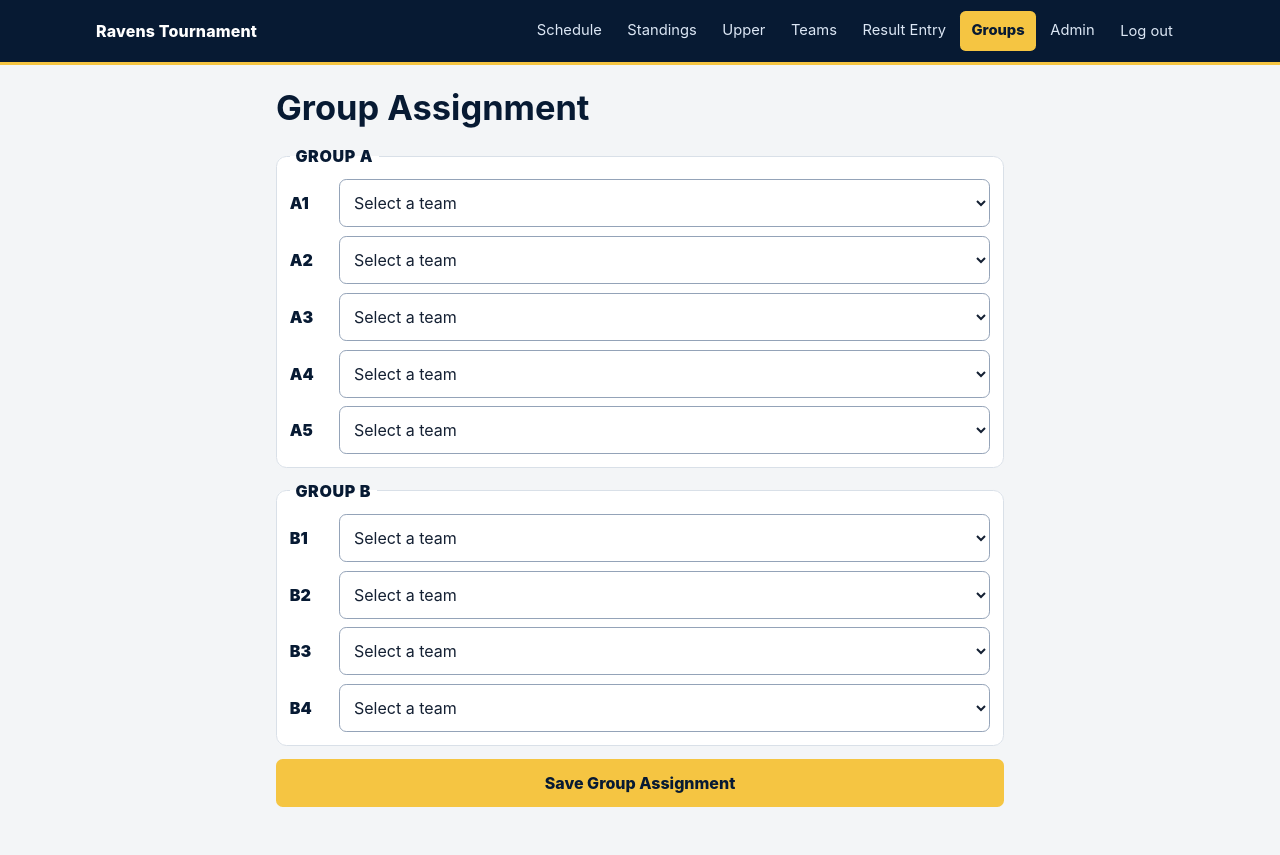
After one commit to dav1d-ol1ve1ra/ravens-tournament, a Django app: page /group-assignment/ in a window 1280 px wide. The commit adds this page. Run offline with Django 5.2, Linux system fonts and the light colour scheme; the visitor is signed in with stand-in values (Sample User, id 1); data that the repository does not hold is empty.

Commit message:
Add organiser group assignment page

```diff
--- a/tournament/forms.py
+++ b/tournament/forms.py
@@ -1,6 +1,56 @@
 from django import forms
 
-from .models import Match
+from .models import Match, Team
+
+
+GROUP_ASSIGNMENT_SLOTS = (
+    ('Group A', ('A1', 'A2', 'A3', 'A4', 'A5')),
+    ('Group B', ('B1', 'B2', 'B3', 'B4')),
+)
+ALL_GROUP_ASSIGNMENT_SLOTS = tuple(
+    slot for _, slots in GROUP_ASSIGNMENT_SLOTS for slot in slots
+)
+
+
+class GroupAssignmentForm(forms.Form):
+    def __init__(self, *args, locked=False, **kwargs):
+        super().__init__(*args, **kwargs)
+        teams = Team.objects.order_by('name', 'pk')
+        assigned_teams = {
+            team.group_slot: team
+            for team in teams
+            if team.group_slot in ALL_GROUP_ASSIGNMENT_SLOTS
+        }
+        for slot in ALL_GROUP_ASSIGNMENT_SLOTS:
+            self.fields[slot] = forms.ModelChoiceField(
+                queryset=teams,
+                label=slot,
+                empty_label='Select a team',
+                initial=assigned_teams.get(slot),
+                disabled=locked,
+                widget=forms.Select(attrs={'class': 'group-assignment-select'}),
+            )
+
+    def clean(self):
+        cleaned_data = super().clean()
+        if Team.objects.count() != len(ALL_GROUP_ASSIGNMENT_SLOTS):
+            raise forms.ValidationError(
+                'Exactly nine teams must be available before assignments can be saved.'
+            )
+
+        selected_teams = [
+            cleaned_data.get(slot) for slot in ALL_GROUP_ASSIGNMENT_SLOTS
+        ]
+        if any(team is None for team in selected_teams):
+            raise forms.ValidationError('All nine group slots must be assigned.')
+        if len({team.pk for team in selected_teams}) != len(selected_teams):
+            raise forms.ValidationError('Each team may be assigned to only one slot.')
+        return cleaned_data
+
+    def assignments(self):
+        return {
+            slot: self.cleaned_data[slot] for slot in ALL_GROUP_ASSIGNMENT_SLOTS
+        }
 
 
 class MatchResultForm(forms.ModelForm):
--- a/tournament/static/tournament/site.css
+++ b/tournament/static/tournament/site.css
@@ -333,6 +333,21 @@ button, input, select { font: inherit; }
 .save-button:hover, .save-button:focus-visible { background: #ffd95f; outline: 2px solid var(--ravens-navy-light); outline-offset: 1px; }
 .field-errors { margin: 0; padding-left: 1.1rem; color: var(--danger); font-size: 0.82rem; }
 
+/* Group assignment */
+.group-assignment-page { max-width: 760px; }
+.group-assignment-form { display: grid; gap: 0.8rem; }
+.assignment-group { display: grid; gap: 0.55rem; min-width: 0; margin: 0; padding: 0.8rem; border: 1px solid var(--border); border-radius: 0.65rem; background: var(--card-bg); }
+.assignment-group legend { padding: 0 0.35rem; color: var(--ravens-navy); font-size: 1rem; font-weight: 900; letter-spacing: 0.04em; text-transform: uppercase; }
+.assignment-row { display: grid; grid-template-columns: 2.5rem minmax(0, 1fr); gap: 0.55rem; align-items: center; }
+.assignment-row label { color: var(--ravens-navy); font-weight: 900; }
+.group-assignment-select { width: 100%; min-width: 0; min-height: 3rem; padding: 0.55rem 2rem 0.55rem 0.65rem; border: 1px solid #94a3b8; border-radius: 0.45rem; color: var(--text); background: white; }
+.group-assignment-select:focus { border-color: var(--ravens-navy-light); outline: 3px solid rgb(245 197 66 / 45%); }
+.assignment-row .field-errors { grid-column: 2; padding: 0; }
+.assignment-lock-warning, .assignment-errors { margin-bottom: 0.8rem; padding: 0.75rem 0.85rem; border: 1px solid #d5a22a; border-radius: 0.55rem; color: #654600; background: #fff5cf; }
+.assignment-lock-warning { display: grid; gap: 0.2rem; }
+.assignment-errors .errorlist { margin: 0; padding-left: 1.1rem; }
+.assignment-save { width: 100%; min-height: 3rem; }
+
 /* Homepage */
 .tournament-hero {
   display: grid;
--- /dev/null
+++ b/tournament/templates/tournament/group_assignment.html
@@ -0,0 +1,69 @@
+{% load static %}
+<!doctype html>
+<html lang="en">
+<head>
+  <meta charset="utf-8">
+  <meta name="viewport" content="width=device-width, initial-scale=1">
+  <title>Group Assignment | Ravens Tournament</title>
+  <link rel="stylesheet" href="{% static 'tournament/site.css' %}">
+</head>
+<body>
+  <header class="site-header">
+    <nav class="site-nav" aria-label="Main navigation">
+      <a class="brand" href="{% url 'home' %}">Ravens Tournament</a>
+      <a class="nav-link" href="{% url 'schedule' %}">Schedule</a>
+      <a class="nav-link" href="{% url 'standings' %}">Standings</a>
+      <a class="nav-link" href="{% url 'upper' %}">Upper</a>
+      <a class="nav-link" href="{% url 'teams' %}">Teams</a>
+      <a class="nav-link" href="{% url 'results_admin' %}">Result Entry</a>
+      <a class="nav-link" href="{% url 'group_assignment' %}" aria-current="page">Groups</a>
+      <a class="nav-link" href="{% url 'admin:index' %}">Admin</a>
+      <form class="nav-logout-form" method="post" action="{% url 'logout' %}">
+        {% csrf_token %}
+        <button class="nav-logout" type="submit">Log out</button>
+      </form>
+    </nav>
+  </header>
+
+  <main class="page-shell group-assignment-page">
+    <h1 class="page-title">Group Assignment</h1>
+
+    {% if messages %}
+      <ul class="messages" aria-live="polite">
+        {% for message in messages %}<li class="{{ message.tags }}">{{ message }}</li>{% endfor %}
+      </ul>
+    {% endif %}
+
+    {% if assignments_locked %}
+      <div class="assignment-lock-warning" role="alert">
+        <strong>Group assignments are locked.</strong>
+        <span>Group Stage results already exist. Assignments cannot be changed without first resolving those results manually.</span>
+      </div>
+    {% endif %}
+
+    <form method="post" class="group-assignment-form" novalidate>
+      {% csrf_token %}
+      {% if form.non_field_errors %}
+        <div class="assignment-errors" role="alert">{{ form.non_field_errors }}</div>
+      {% endif %}
+
+      {% for group in form_groups %}
+        <fieldset class="assignment-group"{% if assignments_locked %} disabled{% endif %}>
+          <legend>{{ group.name }}</legend>
+          {% for field in group.fields %}
+            <div class="assignment-row">
+              <label for="{{ field.id_for_label }}">{{ field.label }}</label>
+              {{ field }}
+              {% if field.errors %}<div class="field-errors">{{ field.errors }}</div>{% endif %}
+            </div>
+          {% endfor %}
+        </fieldset>
+      {% endfor %}
+
+      {% if not assignments_locked %}
+        <button class="save-button assignment-save" type="submit">Save Group Assignment</button>
+      {% endif %}
+    </form>
+  </main>
+</body>
+</html>
--- a/tournament/templates/tournament/home.html
+++ b/tournament/templates/tournament/home.html
@@ -17,6 +17,7 @@
       <a class="nav-link" href="{% url 'teams' %}">Teams</a>
       {% if user.is_authenticated %}
         <a class="nav-link" href="{% url 'results_admin' %}">Result Entry</a>
+        <a class="nav-link" href="{% url 'group_assignment' %}">Groups</a>
         <a class="nav-link" href="{% url 'admin:index' %}">Admin</a>
         <form class="nav-logout-form" method="post" action="{% url 'logout' %}">
           {% csrf_token %}
--- a/tournament/templates/tournament/results_admin.html
+++ b/tournament/templates/tournament/results_admin.html
@@ -16,6 +16,7 @@
       <a class="nav-link" href="{% url 'upper' %}">Upper</a>
       <a class="nav-link" href="{% url 'teams' %}">Teams</a>
       <a class="nav-link" href="{% url 'results_admin' %}" aria-current="page">Result Entry</a>
+      <a class="nav-link" href="{% url 'group_assignment' %}">Groups</a>
       <a class="nav-link" href="{% url 'admin:index' %}">Admin</a>
       <form class="nav-logout-form" method="post" action="{% url 'logout' %}">
         {% csrf_token %}
--- a/tournament/templates/tournament/schedule.html
+++ b/tournament/templates/tournament/schedule.html
@@ -17,6 +17,7 @@
       <a class="nav-link" href="{% url 'teams' %}">Teams</a>
       {% if user.is_authenticated %}
         <a class="nav-link" href="{% url 'results_admin' %}">Result Entry</a>
+        <a class="nav-link" href="{% url 'group_assignment' %}">Groups</a>
         <a class="nav-link" href="{% url 'admin:index' %}">Admin</a>
         <form class="nav-logout-form" method="post" action="{% url 'logout' %}">
           {% csrf_token %}
--- a/tournament/templates/tournament/standings.html
+++ b/tournament/templates/tournament/standings.html
@@ -17,6 +17,7 @@
       <a class="nav-link" href="{% url 'teams' %}">Teams</a>
       {% if user.is_authenticated %}
         <a class="nav-link" href="{% url 'results_admin' %}">Result Entry</a>
+        <a class="nav-link" href="{% url 'group_assignment' %}">Groups</a>
         <a class="nav-link" href="{% url 'admin:index' %}">Admin</a>
         <form class="nav-logout-form" method="post" action="{% url 'logout' %}">
           {% csrf_token %}
--- a/tournament/templates/tournament/teams.html
+++ b/tournament/templates/tournament/teams.html
@@ -17,6 +17,7 @@
       <a class="nav-link" href="{% url 'teams' %}" aria-current="page">Teams</a>
       {% if user.is_authenticated %}
         <a class="nav-link" href="{% url 'results_admin' %}">Result Entry</a>
+        <a class="nav-link" href="{% url 'group_assignment' %}">Groups</a>
         <a class="nav-link" href="{% url 'admin:index' %}">Admin</a>
         <form class="nav-logout-form" method="post" action="{% url 'logout' %}">
           {% csrf_token %}
--- a/tournament/templates/tournament/upper.html
+++ b/tournament/templates/tournament/upper.html
@@ -17,6 +17,7 @@
       <a class="nav-link" href="{% url 'teams' %}">Teams</a>
       {% if user.is_authenticated %}
         <a class="nav-link" href="{% url 'results_admin' %}">Result Entry</a>
+        <a class="nav-link" href="{% url 'group_assignment' %}">Groups</a>
         <a class="nav-link" href="{% url 'admin:index' %}">Admin</a>
         <form class="nav-logout-form" method="post" action="{% url 'logout' %}">
           {% csrf_token %}
--- a/tournament/urls.py
+++ b/tournament/urls.py
@@ -8,5 +8,6 @@ urlpatterns = [
     path('schedule/', views.schedule, name='schedule'),
     path('standings/', views.standings, name='standings'),
     path('upper/', views.upper, name='upper'),
+    path('group-assignment/', views.group_assignment, name='group_assignment'),
     path('results-admin/', views.results_admin, name='results_admin'),
 ]
--- a/tournament/views.py
+++ b/tournament/views.py
@@ -7,13 +7,14 @@ from django.db.models import Q
 from django.shortcuts import get_object_or_404, redirect, render
 from django.urls import reverse
 
-from .forms import MatchResultForm
+from .forms import GROUP_ASSIGNMENT_SLOTS, GroupAssignmentForm, MatchResultForm
 from .models import Match, ScheduleEvent, Team
 from .presentation import COUNTRY_FLAGS, participant_name, team_initials
 from .services.knockout_slots import resolve_knockout_slots
 from .services.lower_standings import calculate_lower_standings
 from .services.progression_slots import resolve_progression_slots
 from .services.standings import calculate_group_stage_standings
+from .slot_resolution import resolve_group_stage_slots
 
 
 SCHEDULE_PHASE_LABELS = {
@@ -393,6 +394,60 @@ def upper(request):
     return render(request, 'tournament/upper.html', {'upper_sections': sections})
 
 
+@login_required
+def group_assignment(request):
+    assignments_locked = Match.objects.filter(
+        phase='group_stage',
+        status=Match.Status.FINISHED,
+    ).exists()
+
+    if request.method == 'POST' and assignments_locked:
+        messages.error(
+            request,
+            'Group assignments are locked because Group Stage results already exist.',
+        )
+        return redirect('group_assignment')
+
+    form = GroupAssignmentForm(
+        request.POST if request.method == 'POST' else None,
+        locked=assignments_locked,
+    )
+    if request.method == 'POST' and form.is_valid():
+        with transaction.atomic():
+            Team.objects.exclude(group_slot='').update(group_slot='')
+            assigned_teams = []
+            for slot, team in form.assignments().items():
+                team.group_slot = slot
+                assigned_teams.append(team)
+            Team.objects.bulk_update(assigned_teams, ['group_slot'])
+            fields_updated, matches_updated = resolve_group_stage_slots()
+
+        messages.success(
+            request,
+            'Group assignment saved successfully. '
+            f'Resolved {fields_updated} match field(s) across '
+            f'{matches_updated} match(es).',
+        )
+        return redirect('group_assignment')
+
+    form_groups = [
+        {
+            'name': group_name,
+            'fields': [form[slot] for slot in slots],
+        }
+        for group_name, slots in GROUP_ASSIGNMENT_SLOTS
+    ]
+    return render(
+        request,
+        'tournament/group_assignment.html',
+        {
+            'form': form,
+            'form_groups': form_groups,
+            'assignments_locked': assignments_locked,
+        },
+    )
+
+
 def _result_filters(source):
     day = source.get('day', '')
     status = source.get('status', '')
```
Also changed, not shown: tournament/tests/test_group_assignment.py (added, +192 -0 lines).
